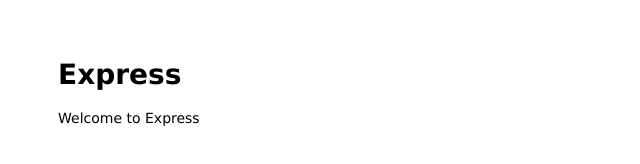
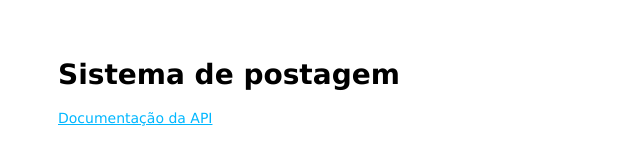
Before and after one commit to ejuniorls/fiap-tech-challange-02, a website: page public/index.html in a window 1280 px wide. Shown: the whole page, without its empty margins (0-640 px from the left). Drawn offline with Linux system fonts and the light colour scheme.

Commit message:
atualização dockerfile, githubactions e readme

```diff
--- a/public/index.html
+++ b/public/index.html
@@ -6,8 +6,8 @@
 </head>
 
 <body>
-  <h1>Express</h1>
-  <p>Welcome to Express</p>
+  <h1>Sistema de postagem</h1>
+  <a href="/doc/api-docs">Documentação da API</a>
 </body>
 
 </html>
```
Also changed, not shown: .github/workflows/main.yml, README.md, 1 other file.
